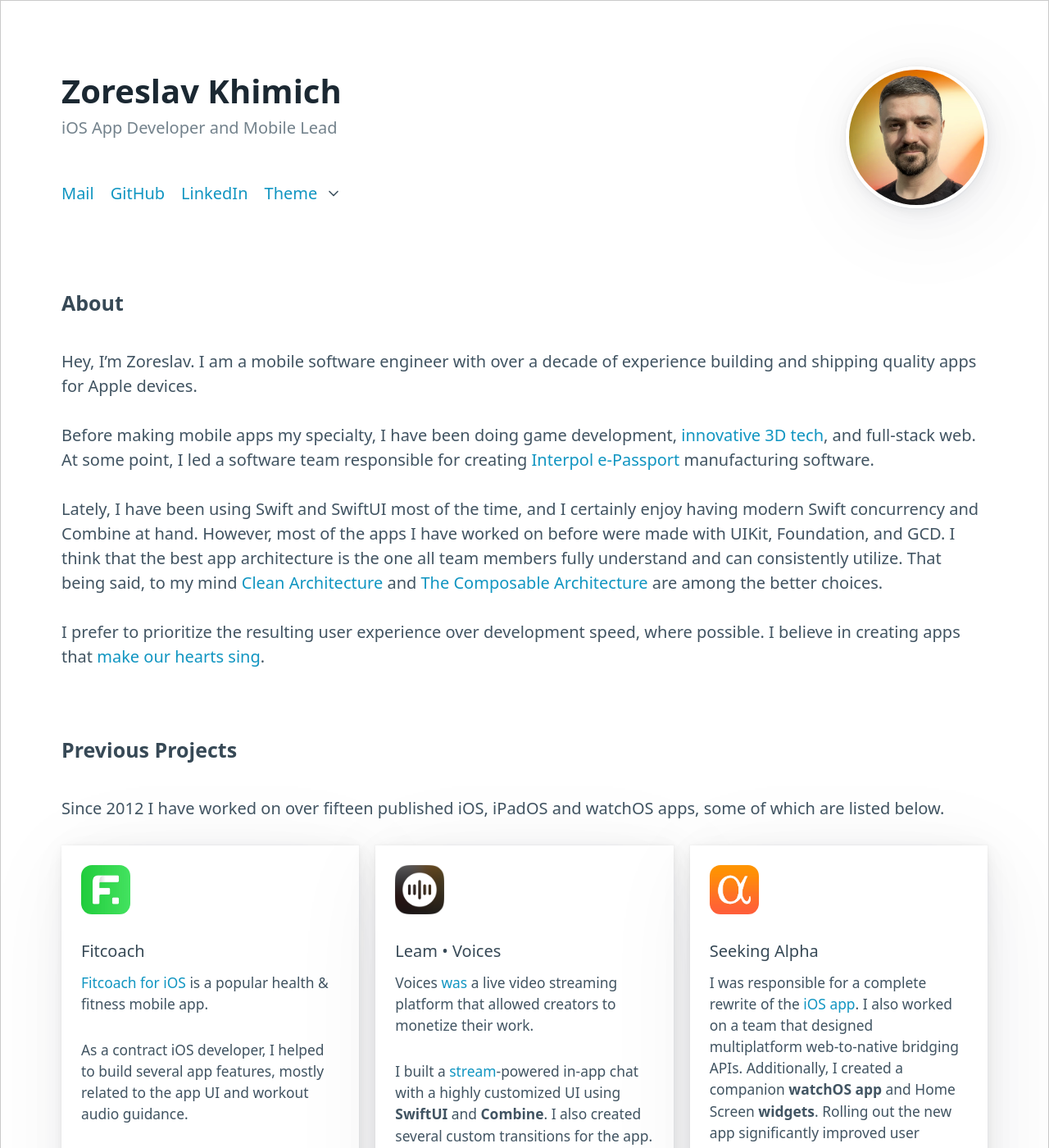
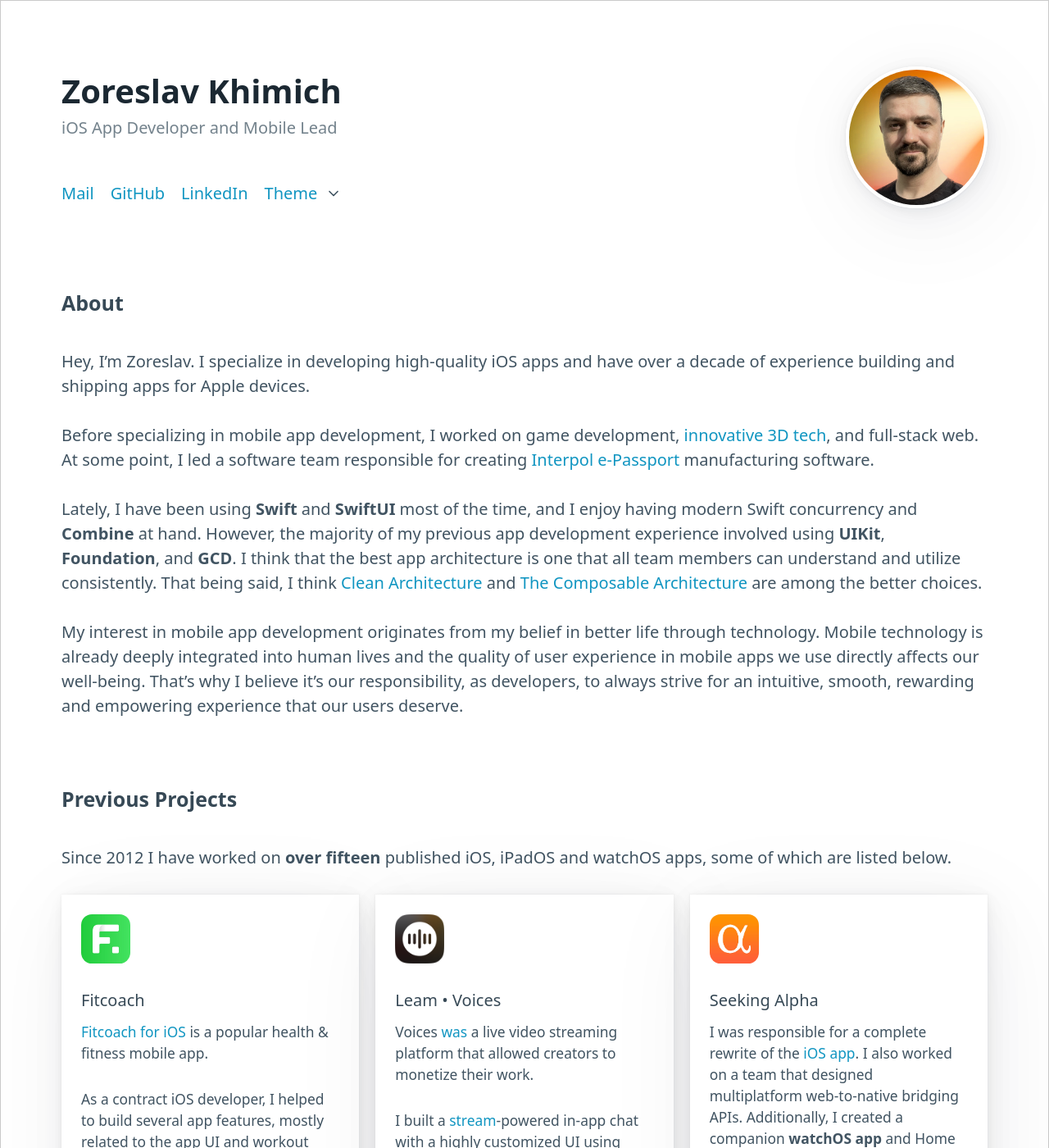
Before and after one commit to zrxq/zrxq.github.io, a Jekyll site: the page built from index.md, in a window 1280 px wide and 1400 px high. Shown: the whole window at 82% size. Built offline with Jekyll 4.4.1, drawn with Linux system fonts in a browser that asks for light colours.

Commit message:
About text updated; OG picture added.

```diff
--- a/_config.yml
+++ b/_config.yml
@@ -2,6 +2,7 @@
 email: me@zoreslav.com
 description: >-
   Hey, I'm Zoreslav. I build mobile apps for Apple devices. Here are the details.
+image: /img/profile-photo-070323.jpg
 
 baseurl: ""
 url: ""
--- a/_layouts/default.html
+++ b/_layouts/default.html
@@ -18,11 +18,12 @@
 	<link rel="apple-touch-icon" sizes="180x180" href="/icons/apple-touch-icon.png" />
 
 	<title>{{ page.title }}</title>
-	<meta name="description" content="{{ site.description }}" />
+	<meta name="description" content="{% if page.description %}{{ page.description }}{% else %}{{ site.description }}{% endif %}" />
 
  	<meta property="og:title" content="{{ page.title }}"/>
     <meta property="og:site_name" content="{{ site.title }}"/>
     <meta property="og:description" content="{% if page.description %}{{ page.description }}{% else %}{{ site.description }}{% endif %}"/>
+    <meta property="og:image" content="{% if page.image %}{{ page.image }}{% else %}{{ site.image }}{% endif %}"/>
 </head>
 <body>
 {{ content }}
--- a/_layouts/profile.html
+++ b/_layouts/profile.html
@@ -3,7 +3,7 @@
 ---
 <main class="container">
 <section>
-<img src="/img/profile-photo.jpg" id="profile-photo">
+<img src="{{ site.image }}" id="profile-photo">
 <hgroup>
 	<h1>{{ page.title }}</h1>
 	<h2>{{ page.subtitle }}</h2>
--- a/index.md
+++ b/index.md
@@ -10,19 +10,19 @@
 
 #### About
 
-Hey, I'm Zoreslav. I am a mobile software engineer with over a decade of experience building and shipping quality apps for Apple devices.
+Hey, I'm Zoreslav. I specialize in developing high-quality iOS apps and have over a decade of experience building and shipping apps for Apple devices.
 
-Before making mobile apps my specialty, I have been doing game development, [innovative 3D tech](https://www.crunchbase.com/organization/mydeco), and full-stack web. At some point, I led a software team responsible for creating [Interpol e-Passport](https://en.wikipedia.org/wiki/Interpol_Travel_Document) manufacturing software.
+Before specializing in mobile app development, I worked on game development, [innovative 3D tech](https://www.crunchbase.com/organization/mydeco), and full-stack web. At some point, I led a software team responsible for creating [Interpol e-Passport](https://en.wikipedia.org/wiki/Interpol_Travel_Document) manufacturing software.
 
-Lately, I have been using Swift and SwiftUI most of the time, and I certainly enjoy having modern Swift concurrency and Combine at hand. However, most of the apps I have worked on before were made with UIKit, Foundation, and GCD. I think that the best app architecture is the one all team members fully understand and can consistently utilize. That being said, to my mind [Clean Architecture](https://nalexn.github.io/clean-architecture-swiftui/) and [The Composable Architecture](https://github.com/pointfreeco/swift-composable-architecture) are among the better choices.
+Lately, I have been using **Swift** and **SwiftUI** most of the time, and I enjoy having modern Swift concurrency and **Combine** at hand. However, the majority of my previous app development experience involved using **UIKit**, **Foundation**, and **GCD**. I think that the best app architecture is one that all team members can understand and utilize consistently. That being said, I think [Clean Architecture](https://nalexn.github.io/clean-architecture-swiftui/) and [The Composable Architecture](https://github.com/pointfreeco/swift-composable-architecture) are among the better choices.
 
-I prefer to prioritize the resulting user experience over development speed, where possible. I believe in creating apps that [make our hearts sing](https://daringfireball.net/2023/02/making_our_hearts_sing).
+My interest in mobile app development originates from my belief in better life through technology. Mobile technology is already deeply integrated into human lives and the quality of user experience in mobile apps we use directly affects our well-being. That's why I believe it's our responsibility, as developers, to always strive for an intuitive, smooth, rewarding and empowering experience that our users deserve.
 
 </section><section>
 
 #### Previous Projects
 
-Since 2012 I have worked on over fifteen published iOS, iPadOS and watchOS apps, some of which are listed below.
+Since 2012 I have worked on **over fifteen** published iOS, iPadOS and watchOS apps, some of which are listed below.
 
 {% include projects.html %}
 
```
Also changed, not shown: img/profile-photo-070323.jpg (renamed from img/profile-photo.jpg).
